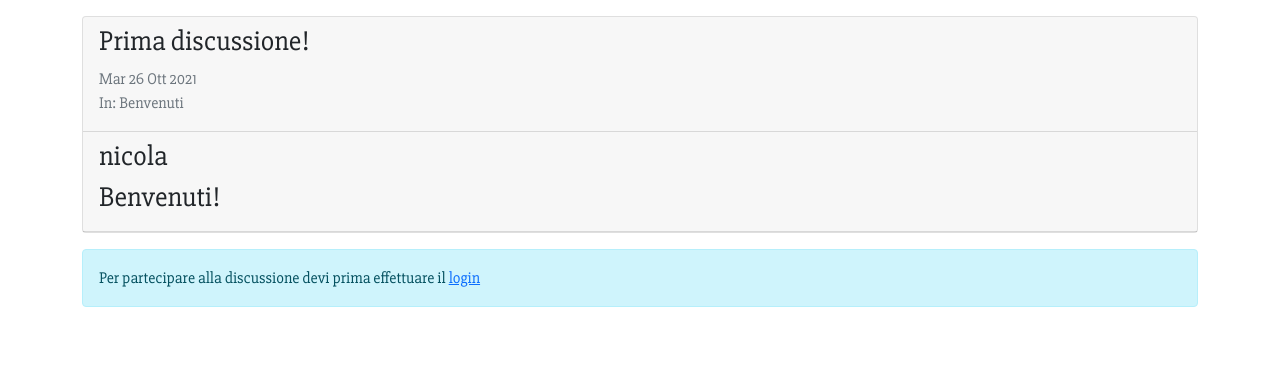
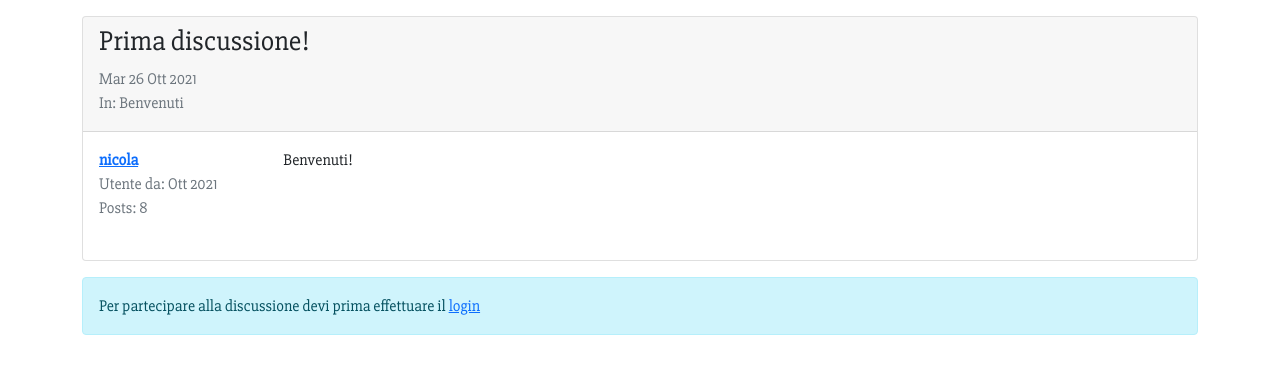
Before and after one commit to Nispanu78/django-social-site, a Django app: page /forum/discussione/1/ in a window 1280 px wide. Shown: the part 56-430 px from the top of the page. Run offline with Django 3.2, Linux system fonts and the light colour scheme; data comes from the database, SQL or seed files in the repository; some libraries are stand-ins or nearby versions.

Commit message:
social site

```diff
--- a/django_env/social_site/forum/templates/forum/singola_discussione.html
+++ b/django_env/social_site/forum/templates/forum/singola_discussione.html
@@ -20,10 +20,20 @@
         {% endif %}
 
 
-        <div class="card-header">
-            <h3> {{ post.autore_post }} </h3>
+        <div class="card-body">
+            <div class="row">
+                <div class="col-xl-2 col-4">
+                    <p class="mb-0"><a href="{% url 'user_profile' username=post.autore_post.username %}"><strong>{{ post.autore_post }}</strong></a></p>
+                    <p class="text-muted mb-0">Utente da: {{ post.autore_post.date_joined|date:"M Y" }}</p>
+                    <p class="text-muted">Posts: {{ post.autore_post.posts.count }}</p>
+                </div>
+                <div class="col-xl-10 col-8">
+                    <p class="my-0">{{ post.contenuto|linebreaks }}</p>
+                </div>
+            </div>
             <h3></h3>
-            <h3> {{ post.contenuto }} </h3>
+            <h3></h3>
+            <h3></h3>
             <!-- <h6 class="card-text"> {{ sezione.descrizione }} </h6> -->
         </div>
     </div>
```
Also changed, not shown: django_env/social_site/db.sqlite3.
